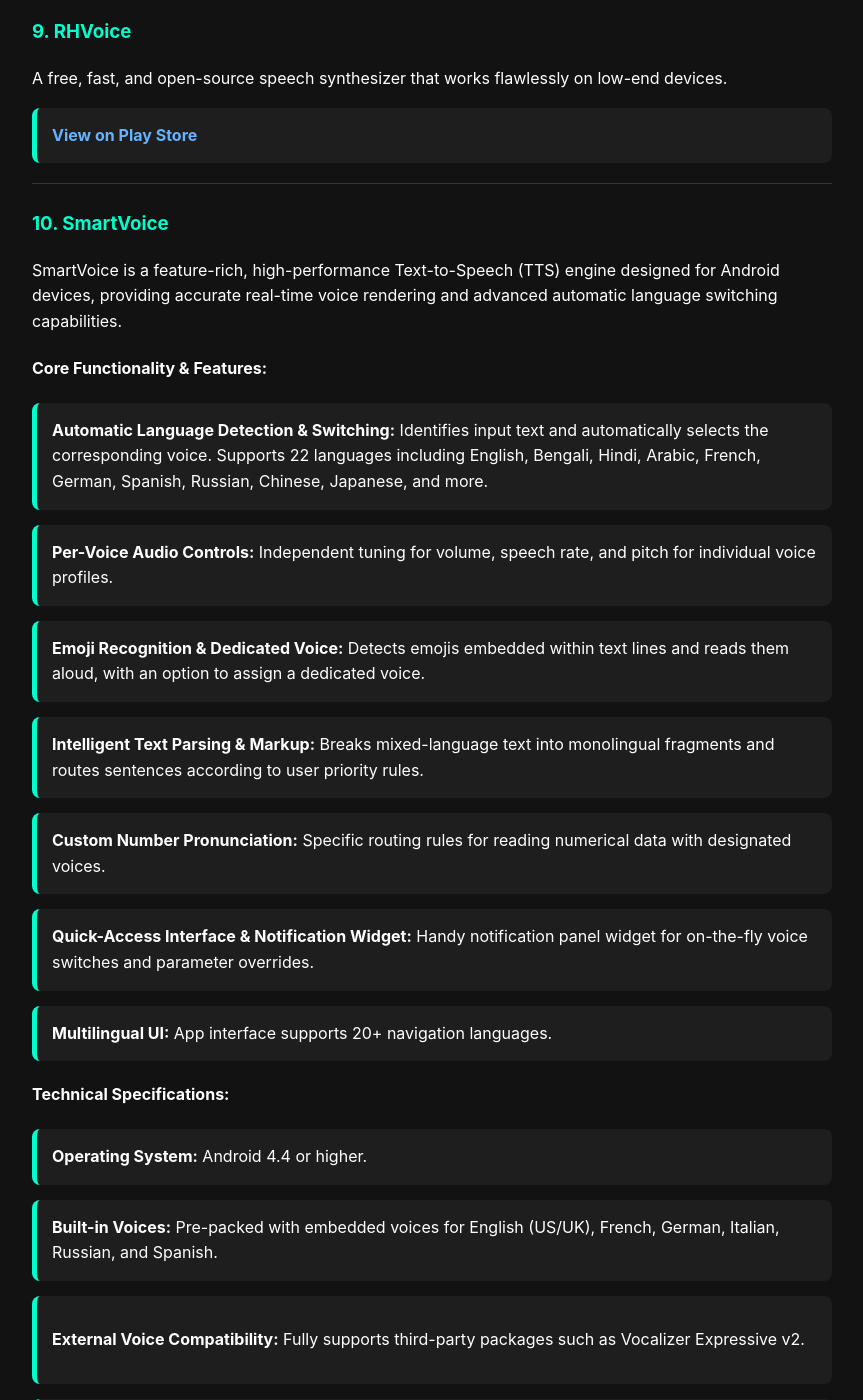
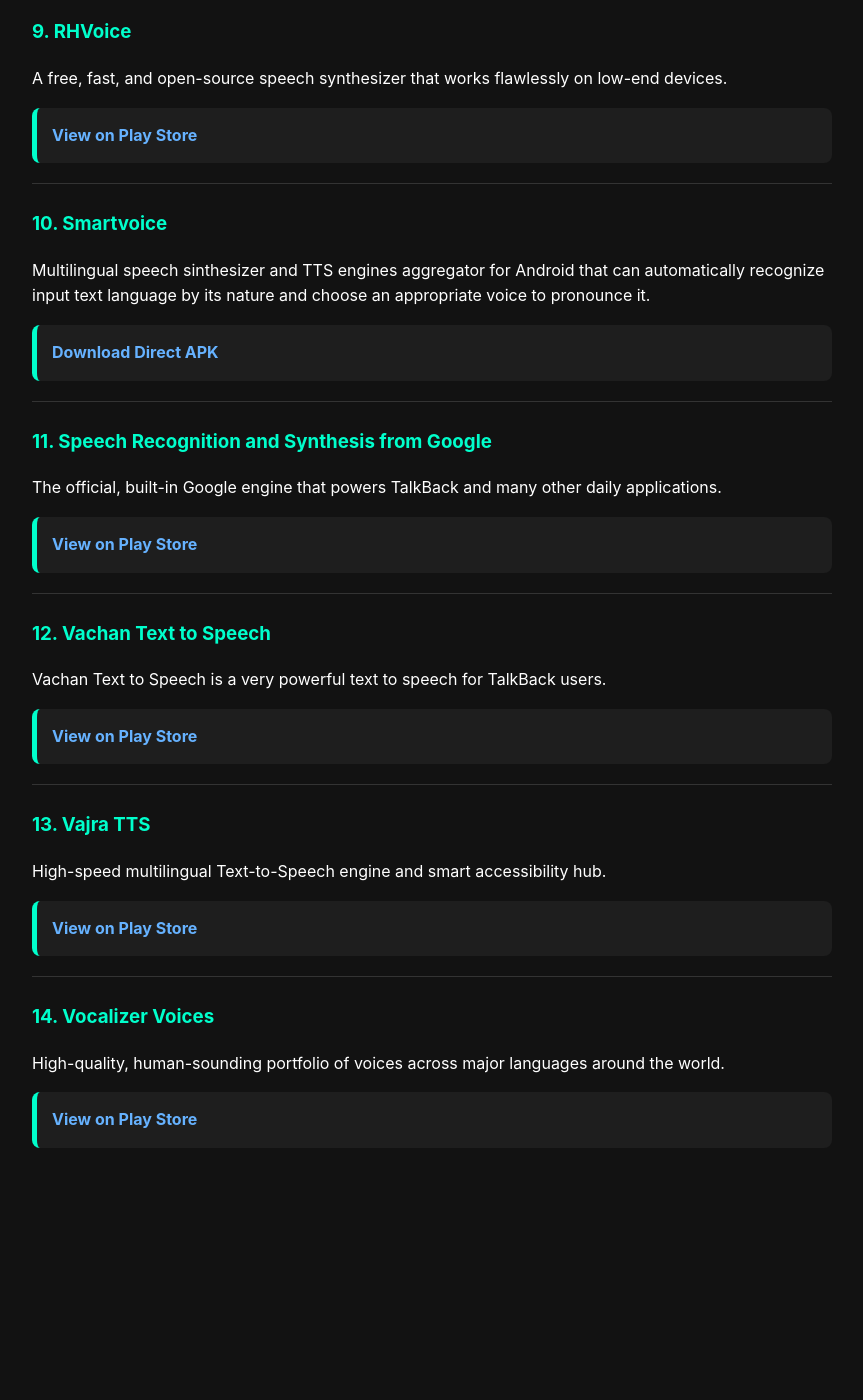
Before and after one commit to abhishekdey-hub/VisionPlay, a Jekyll site: the page built from text-to-speech/index.md, in a window 1280 px wide and 1400 px high, scrolled down 2029 px. Shown: the whole window, without its empty margins (208-1071 px from the left). Built offline with Jekyll 4.4.1, drawn with Linux system fonts in a browser that asks for light colours; after the commit the page ends 3223 px from its top, so only the background shows below that; some of the changed text lies outside the part shown.

Commit message:
Update index.md

```diff
--- a/text-to-speech/index.md
+++ b/text-to-speech/index.md
@@ -80,27 +80,10 @@
 
 ---
 
-### 10. SmartVoice
-SmartVoice is a feature-rich, high-performance Text-to-Speech (TTS) engine designed for Android devices, providing accurate real-time voice rendering and advanced automatic language switching capabilities.
+### 10. Smartvoice
+Multilingual speech sinthesizer and TTS engines aggregator for Android that can automatically recognize input text language by its nature and choose an appropriate voice to pronounce it.
 
-#### Core Functionality & Features:
-* **Automatic Language Detection & Switching:** Identifies input text and automatically selects the corresponding voice. Supports 22 languages including English, Bengali, Hindi, Arabic, French, German, Spanish, Russian, Chinese, Japanese, and more.
-* **Per-Voice Audio Controls:** Independent tuning for volume, speech rate, and pitch for individual voice profiles.
-* **Emoji Recognition & Dedicated Voice:** Detects emojis embedded within text lines and reads them aloud, with an option to assign a dedicated voice.
-* **Intelligent Text Parsing & Markup:** Breaks mixed-language text into monolingual fragments and routes sentences according to user priority rules.
-* **Custom Number Pronunciation:** Specific routing rules for reading numerical data with designated voices.
-* **Quick-Access Interface & Notification Widget:** Handy notification panel widget for on-the-fly voice switches and parameter overrides.
-* **Multilingual UI:** App interface supports 20+ navigation languages.
-
-#### Technical Specifications:
-* **Operating System:** Android 4.4 or higher.
-* **Built-in Voices:** Pre-packed with embedded voices for English (US/UK), French, German, Italian, Russian, and Spanish.
-* **External Voice Compatibility:** Fully supports third-party packages such as Vocalizer Expressive v2.
-
-* **File Size:** 23 MB
-* **APK Version:** 4.1.16
-* [Download Direct APK](https://www.dropbox.com/scl/fi/ougbd7w18z7n8ye2jell6/SmartVoice_V_4.1.16.apk?rlkey=h0tvo8xo6de2hdjclyftnmq82&st=ubk9mamu&dl=1)
-* [Download VocalizerEx2 voices data folder 552 MB](https://www.dropbox.com/scl/fi/mjmto6kbw9jzyhg4z100e/VocalizerEx2.zip?rlkey=7ucckow5u2iior2lxvnw0oqby&st=dcpwuz2a&dl=1)
+* [Download Direct APK](https://github.com/poretsky/SmartVoice5/releases/download/v5.1.2/SmartVoice-5.1.2.apk)
 
 ---
 
```
